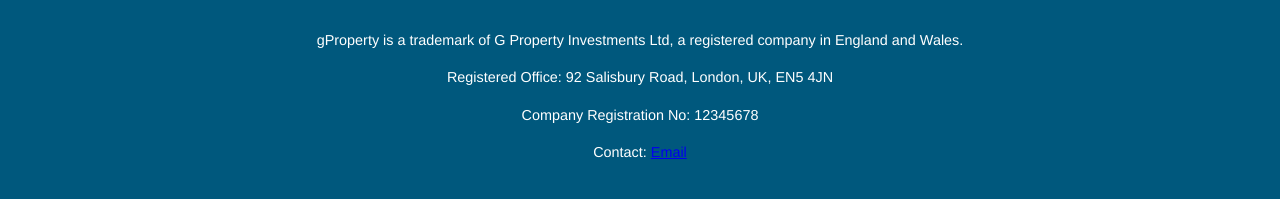
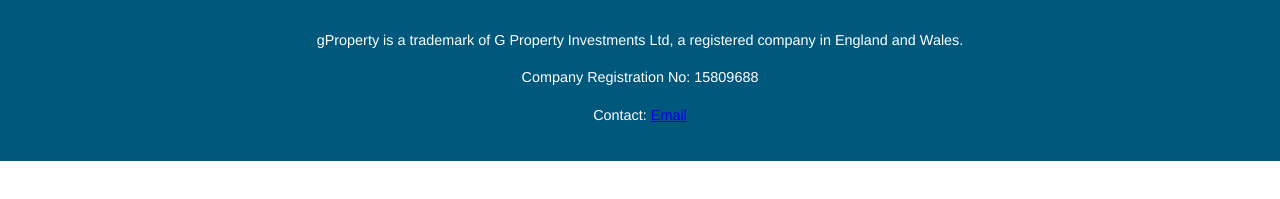
Before and after one commit to g-property/www, a plain HTML site: page docs/index.html in a window 1280 px wide. Shown: the part 2320-2519 px from the top of the page. After the commit the page ends 2481 px from the top, so only its background shows below. Drawn offline with Linux system fonts and the light colour scheme.

Commit message:
updated company reg no

```diff
--- a/docs/index.html
+++ b/docs/index.html
@@ -222,8 +222,7 @@
         <img src="./images/gProperty_logo-Purple_trans_light_833x340.png" alt="gProperty Logo" class="logo">
         <div class="legal-info">
             <p>gProperty is a trademark of G Property Investments Ltd, a registered company in England and Wales.</p>
-            <p>Registered Office: 92 Salisbury Road, London, UK, EN5 4JN</p>
-            <p>Company Registration No: 12345678</p>
+            <p>Company Registration No: 15809688</p>
             <p>Contact: <a href="mailto:info@gproperty.uk">Email</a></p>
         </div>
     </footer>
```
